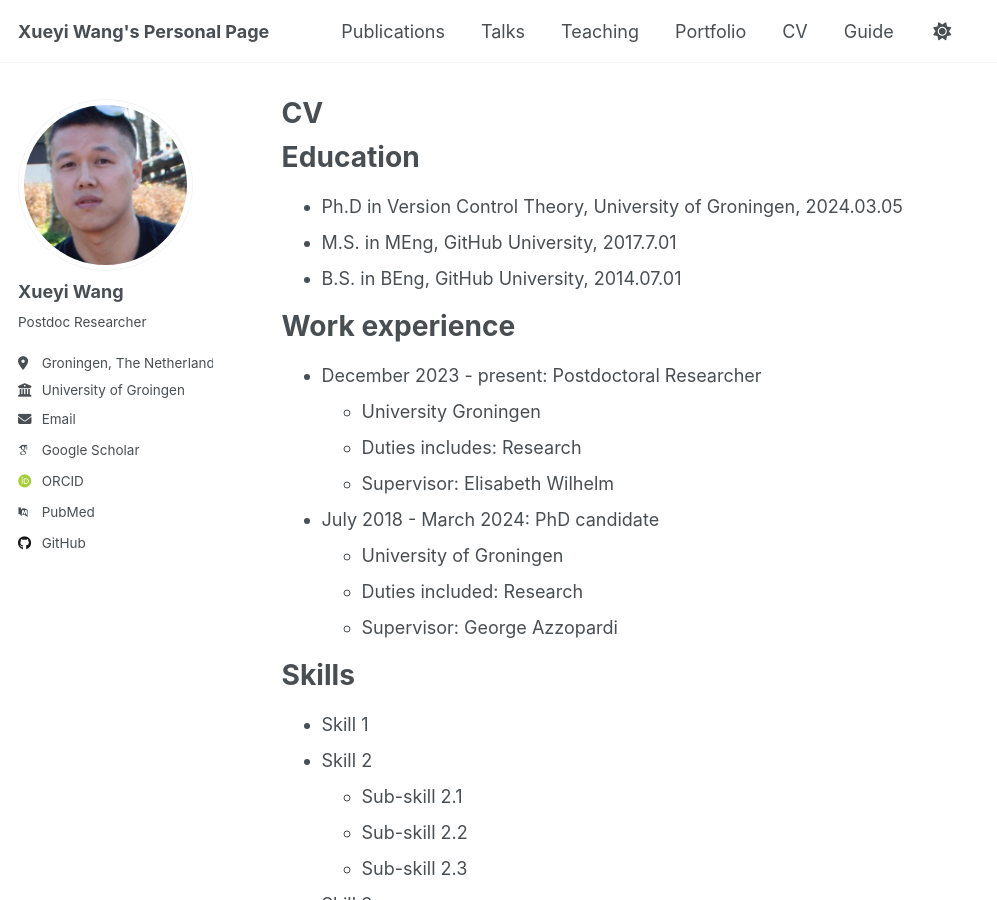
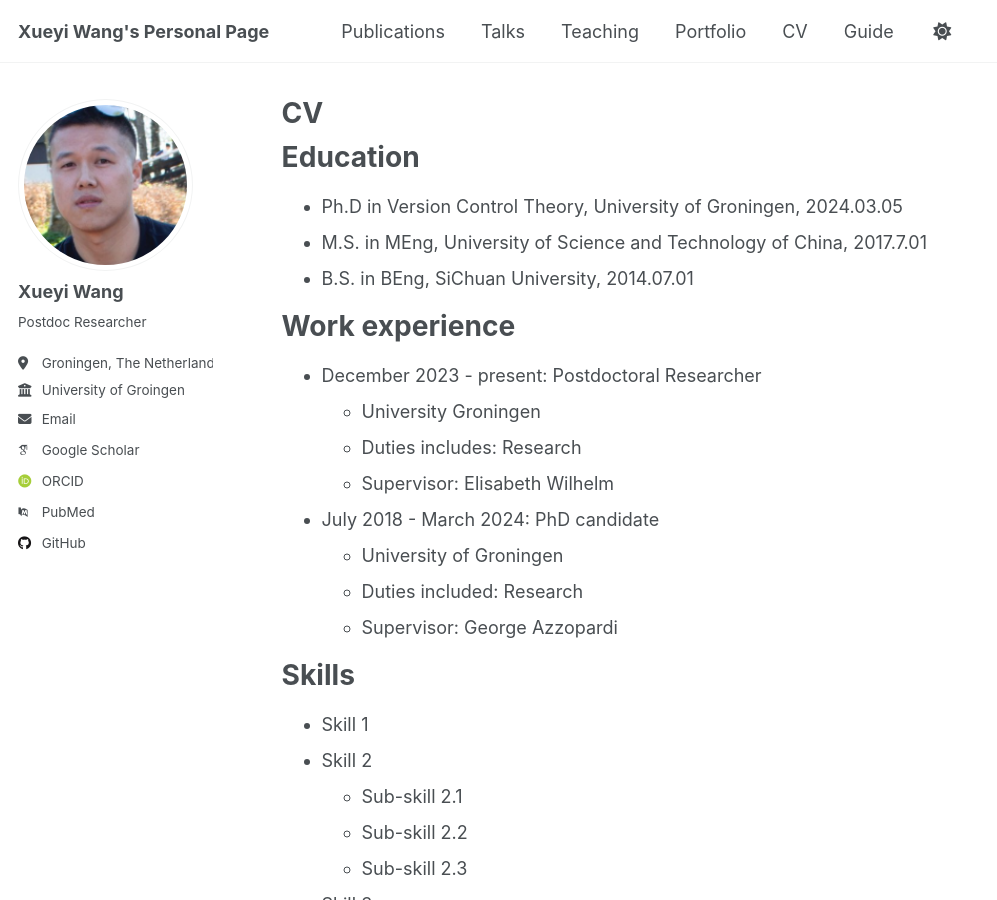
Before and after one commit to Xueyi-Wang/Xueyi-Wang.github.io, a Jekyll site: the page built from _pages/cv.md, in a window 1280 px wide and 900 px high. Shown: the whole window, without its empty margins (0-997 px from the left). Built offline with Jekyll 4.4.1, drawn with Linux system fonts in a browser that asks for light colours; some web fonts are replaced.

Commit message:
education

```diff
--- a/_pages/cv.md
+++ b/_pages/cv.md
@@ -12,8 +12,8 @@ redirect_from:
 Education
 ======
 * Ph.D in Version Control Theory, University of Groningen, 2024.03.05
-* M.S. in MEng, GitHub University, 2017.7.01
-* B.S. in BEng, GitHub University, 2014.07.01
+* M.S. in MEng, University of Science and Technology of China, 2017.7.01
+* B.S. in BEng, SiChuan University, 2014.07.01
 
 Work experience
 ======
```
